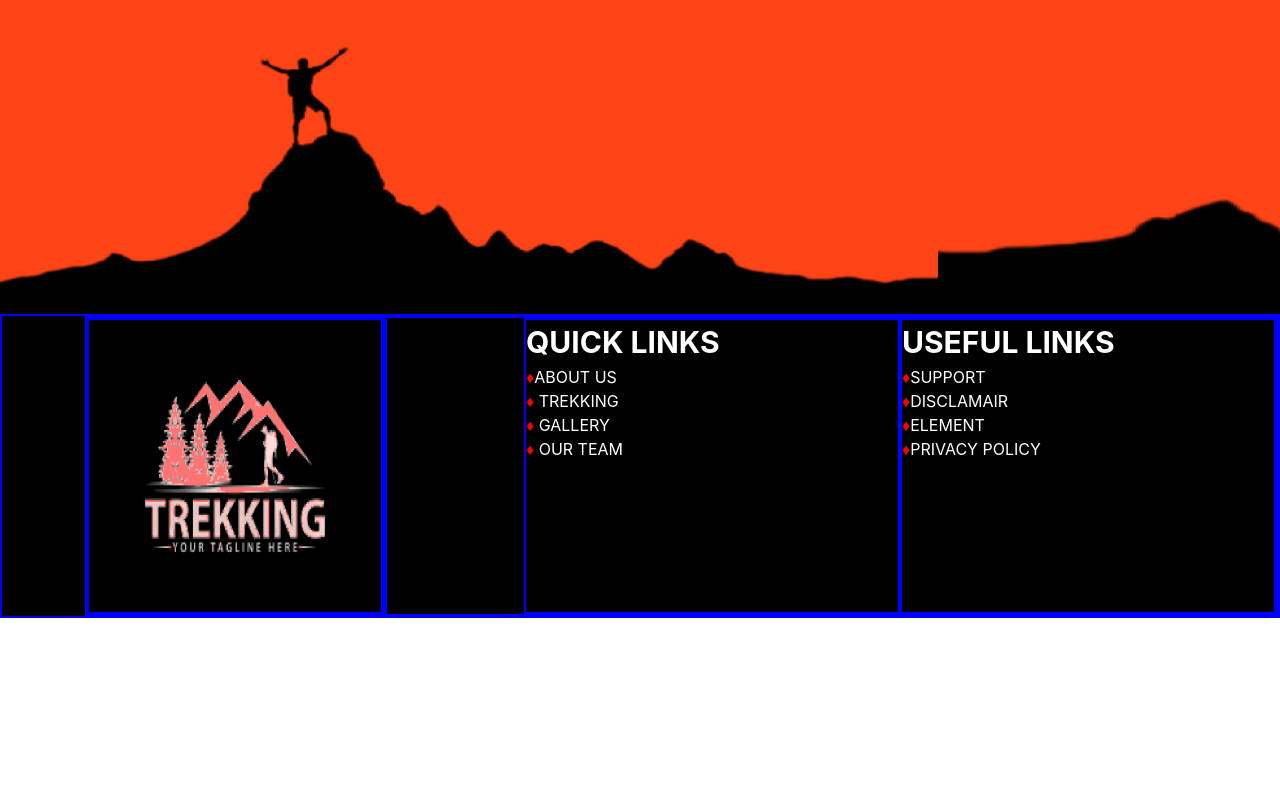
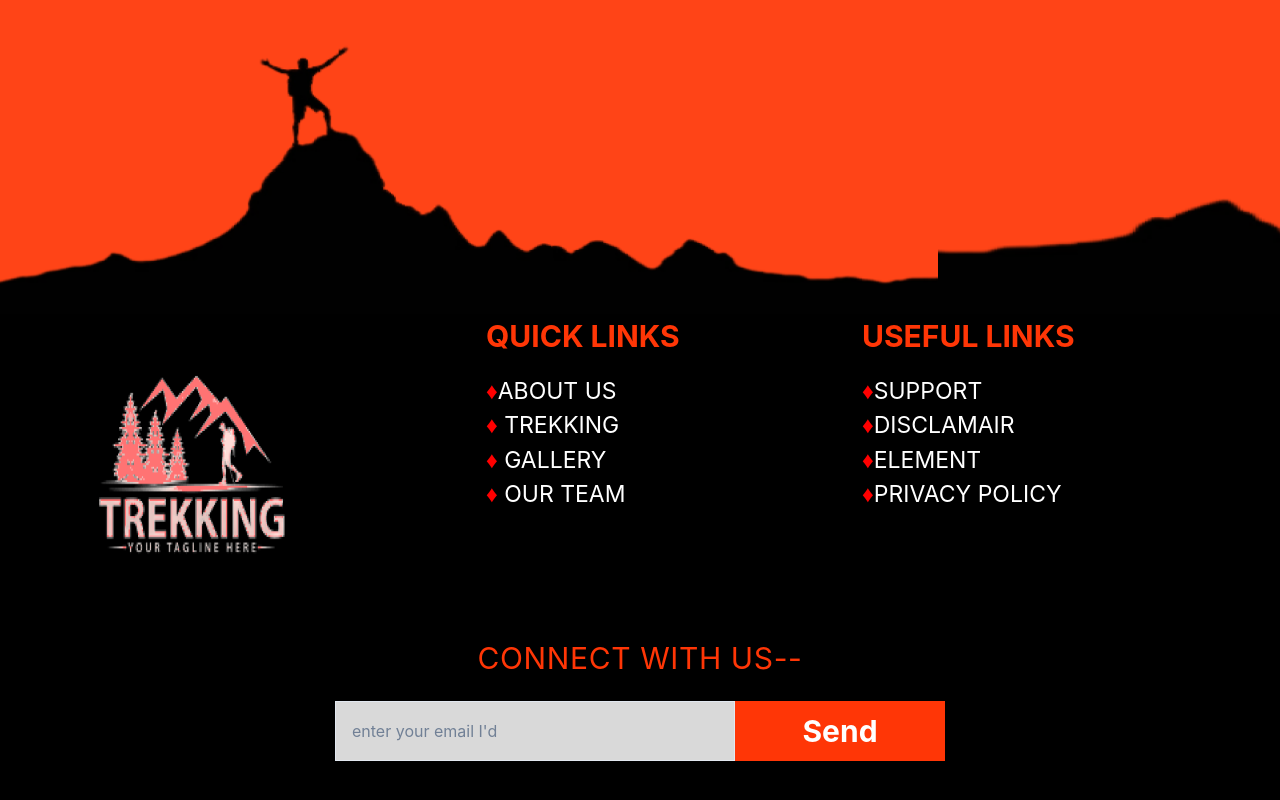
Before and after one commit to Amitrawat4532/Trekkings, a Next.js app: page / in a window 1280 px wide. Shown: the part 9158-9958 px from the top of the page. Before the commit the page ends 9776 px from the top, so only its background shows below. Built offline with nearby package versions, Linux system fonts and the light colour scheme.

Commit message:
add footer

```diff
--- a/components/footer.js
+++ b/components/footer.js
@@ -1,4 +1,4 @@
-import { Box, Flex, Image, Text } from "@chakra-ui/react";
+import { Box, Button, Flex, Image, Text, Input } from "@chakra-ui/react";
 import React from "react";
 
 const Footer = () => {
@@ -14,82 +14,156 @@ const Footer = () => {
       {/* ***********footer links div******* */}
       <Flex
         background="black"
-        border="2px solid blue"
         width="100%"
-        justifyContent="end"
+        justifyContent="center"
+        flexWrap="wrap"
       >
         {/* *****footer logo***** */}
-        <Flex width="300px" height="300px" border="2px solid blue">
-          <Image
-            src="./images/footerlogo.png"
-            width="100%"
-            height="100%"
-            border="2px solid blue"
-          />
+        <Flex
+          width={["206px", "250px", "300px", "300px"]}
+          height={["180px", "180px", "300px", "300px"]}
+        >
+          <Image src="./images/footerlogo.png" width="100%" height="100%" />
         </Flex>
         {/* *****end***** */}
 
         {/* *********main link div******** */}
         <Flex
           //   gap="100px"
-          border="2px solid blue"
-          width="70%"
+
+          width={["84%", "82%", "70%", "70%"]}
           justifyContent="end"
         >
-          <Box border="2px solid blue" width="376px">
-            <Text as="h1" color="#FFFFFF" fontWeight="700" fontSize="30px">
+          <Box width={["376px"]}>
+            <Text
+              as="h1"
+              color="#FF3606"
+              fontWeight="700"
+              fontSize={["16px", "22px", "27px", "30px"]}
+              pb="15px"
+            >
               QUICK LINKS
             </Text>
 
-            <Text as="h3" color="#FFFFFF">
-              <Text as="span" color="red">
+            <Text
+              as="h3"
+              color="#FFFFFF"
+              fontSize={["12px", "17px", "23px", "23px"]}
+            >
+              <Text
+                as="span"
+                color="red"
+                fontSize={["12px", "17px", "23px", "23px"]}
+              >
                 &#9830;
               </Text>
               ABOUT US
             </Text>
-            <Text as="h3" color="#FFFFFF">
-              <Text as="span" color="red">
+            <Text
+              as="h3"
+              color="#FFFFFF"
+              fontSize={["12px", "17px", "23px", "23px"]}
+            >
+              <Text
+                as="span"
+                color="red"
+                fontSize={["12px", "17px", "23px", "23px"]}
+              >
                 &#9830;
               </Text>{" "}
               TREKKING
             </Text>
-            <Text as="h3" color="#FFFFFF">
-              <Text as="span" color="red">
+            <Text
+              as="h3"
+              color="#FFFFFF"
+              fontSize={["12px", "17px", "23px", "23px"]}
+            >
+              <Text
+                as="span"
+                color="red"
+                fontSize={["12px", "17px", "23px", "23px"]}
+              >
                 &#9830;
               </Text>{" "}
               GALLERY{" "}
             </Text>
-            <Text as="h3" color="#FFFFFF">
-              <Text as="span" color="red">
+            <Text
+              as="h3"
+              color="#FFFFFF"
+              fontSize={["12px", "17px", "23px", "23px"]}
+            >
+              <Text
+                as="span"
+                color="red"
+                fontSize={["12px", "17px", "23px", "23px"]}
+              >
                 &#9830;
               </Text>{" "}
               OUR TEAM
             </Text>
           </Box>
-          <Box border="2px solid blue" width="376px">
-            <Text as="h1" color="#FFFFFF" fontWeight="700" fontSize="30px">
+          <Box width="376px">
+            <Text
+              as="h1"
+              color="#FF3606"
+              fontWeight="700"
+              fontSize={["16px", "22px", "27px", "30px"]}
+              pb="15px"
+            >
               USEFUL LINKS
             </Text>
-            <Text as="h3" color="#FFFFFF">
-              <Text as="span" color="red">
+            <Text
+              as="h3"
+              color="#FFFFFF"
+              fontSize={["12px", "17px", "23px", "23px"]}
+            >
+              <Text
+                as="span"
+                color="red"
+                fontSize={["12px", "17px", "23px", "23px"]}
+              >
                 &#9830;
               </Text>
               SUPPORT
             </Text>
-            <Text as="h3" color="#FFFFFF">
-              <Text as="span" color="red">
+            <Text
+              as="h3"
+              color="#FFFFFF"
+              fontSize={["12px", "17px", "23px", "23px"]}
+            >
+              <Text
+                as="span"
+                color="red"
+                fontSize={["12px", "17px", "23px", "23px"]}
+              >
                 &#9830;
               </Text>
               DISCLAMAIR
             </Text>
-            <Text as="h3" color="#FFFFFF">
-              <Text as="span" color="red">
+            <Text
+              as="h3"
+              color="#FFFFFF"
+              fontSize={["12px", "17px", "23px", "23px"]}
+            >
+              <Text
+                as="span"
+                color="red"
+                fontSize={["12px", "17px", "23px", "23px"]}
+              >
                 &#9830;
               </Text>
               ELEMENT
             </Text>
-            <Text as="h3" color="#FFFFFF">
-              <Text as="span" color="red">
+            <Text
+              as="h3"
+              color="#FFFFFF"
+              fontSize={["12px", "17px", "23px", "23px"]}
+            >
+              <Text
+                as="span"
+                color="red"
+                fontSize={["12px", "17px", "23px", "23px"]}
+              >
                 &#9830;
               </Text>
               PRIVACY POLICY
@@ -99,6 +173,50 @@ const Footer = () => {
         {/* ***************** */}
       </Flex>
       {/* ***********end footer links div******* */}
+
+      <Flex
+        backgroundColor="black"
+        height="200px"
+        justifyContent="center"
+        alignItems="center"
+        flexDirection="column"
+        gap="20px"
+        pb="30px"
+      >
+        <Text
+          as="h1"
+          fontWeight="400"
+          fontSize={["20px", "24px", "28px", "30px"]}
+          letterSpacing="0.02em"
+          color="#FF3606"
+        >
+          CONNECT WITH US--
+        </Text>
+        <Flex
+          flexDirection={["column", "column", "row", "row"]}
+          justifyContent="center"
+        >
+          <Input
+            type="email"
+            placeHolder="enter your email I'd"
+            background="#D9D9D9"
+            width={["250px", "300px", "350px", "400px"]}
+            height={["38px", "45px", "55px", "60px"]}
+            borderRadius={["50px", "50px", "0px", "0px"]}
+          />
+          <Button
+            background="#FF3606"
+            width={["100px", "130px", "180px", "210px"]}
+            height={["38px", "45px", "55px", "60px"]}
+            fontWeight="700"
+            fontSize="30px"
+            color="#FFFFFF"
+            borderRadius={["50px", "50px", "0px", "0px"]}
+          >
+            Send
+          </Button>
+        </Flex>
+      </Flex>
     </>
   );
 };
```
